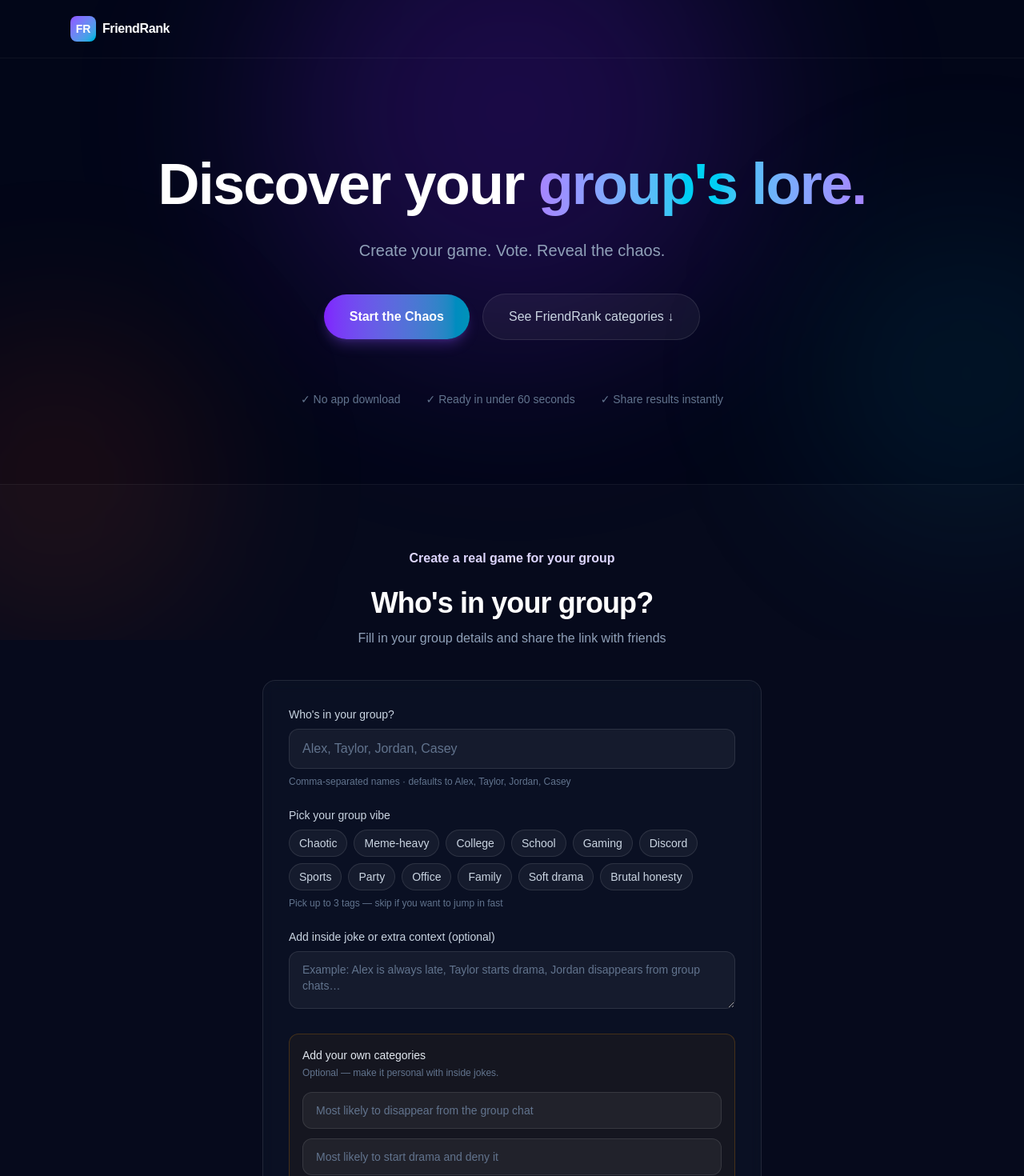
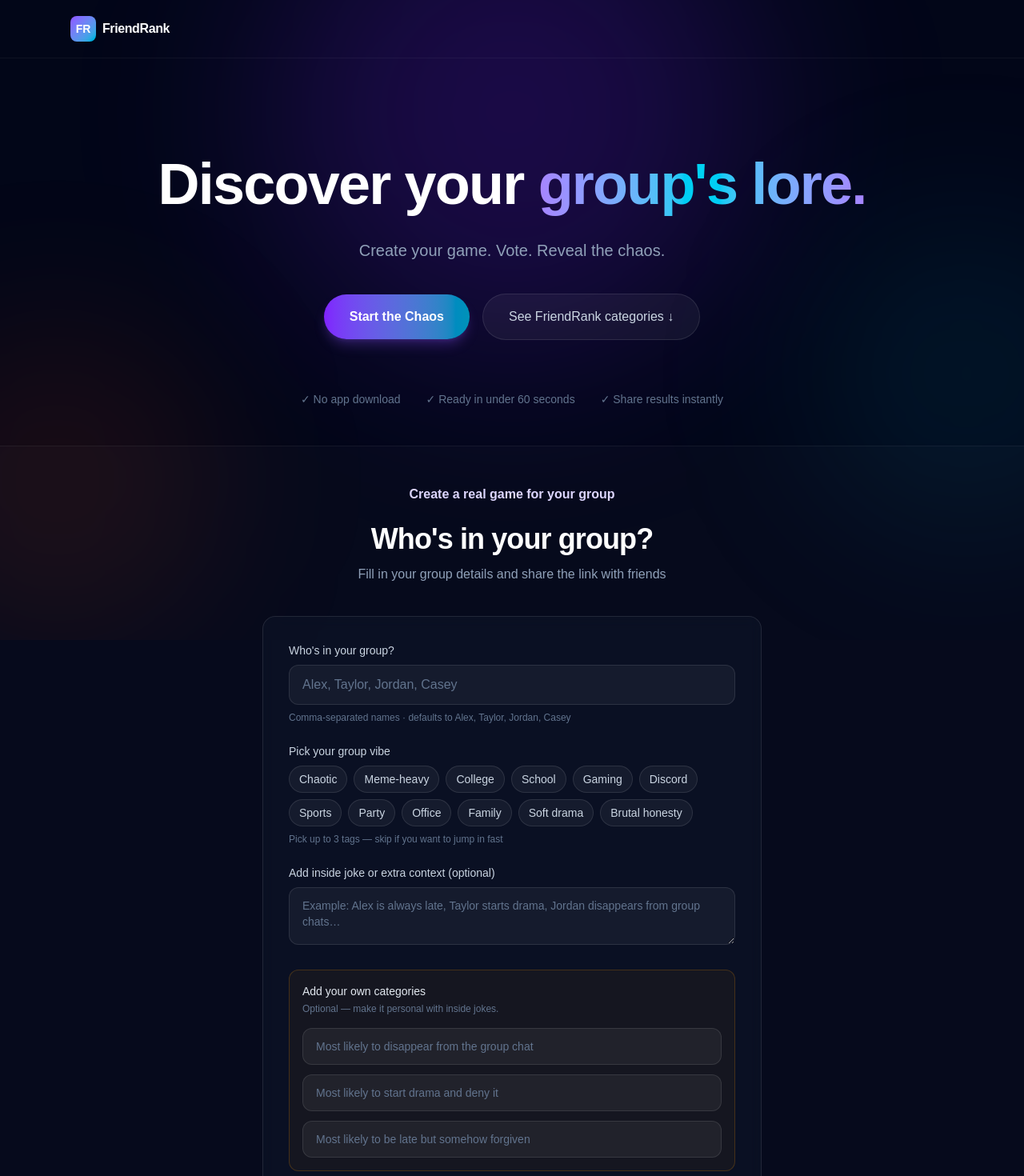
Before and after one commit to BreitlingVibe/friendrank, a Next.js app: page / in a window 1280 px wide. Shown: the top 1470 px of the page at 80% size. Built offline with nearby package versions, Linux system fonts and the light colour scheme.

Commit message:
Reduce homepage vertical spacing

```diff
--- a/app/page.tsx
+++ b/app/page.tsx
@@ -175,7 +175,7 @@ export default function Home() {
       </header>
 
       <main className="relative z-10">
-        <section className="mx-auto max-w-6xl px-6 pb-24 pt-20 text-center sm:pt-28">
+        <section className="mx-auto max-w-6xl px-6 pb-10 pt-20 text-center sm:pb-12 sm:pt-28">
           <h1 className="mx-auto max-w-4xl text-4xl font-bold leading-tight tracking-tight sm:text-5xl md:text-6xl lg:text-7xl">
             Discover your{" "}
             <span className="bg-gradient-to-r from-violet-400 via-cyan-400 to-violet-400 bg-clip-text text-transparent">
@@ -214,7 +214,7 @@ export default function Home() {
         <section
           ref={createGameRef}
           id="create-game"
-          className="scroll-mt-8 border-t border-white/5 bg-white/[0.02] py-20"
+          className="scroll-mt-8 border-t border-white/5 bg-white/[0.02] pb-20 pt-10 sm:pt-12"
         >
           <div className="mx-auto max-w-2xl px-6">
             <p className="mb-6 text-center text-base font-semibold text-violet-200">
```
